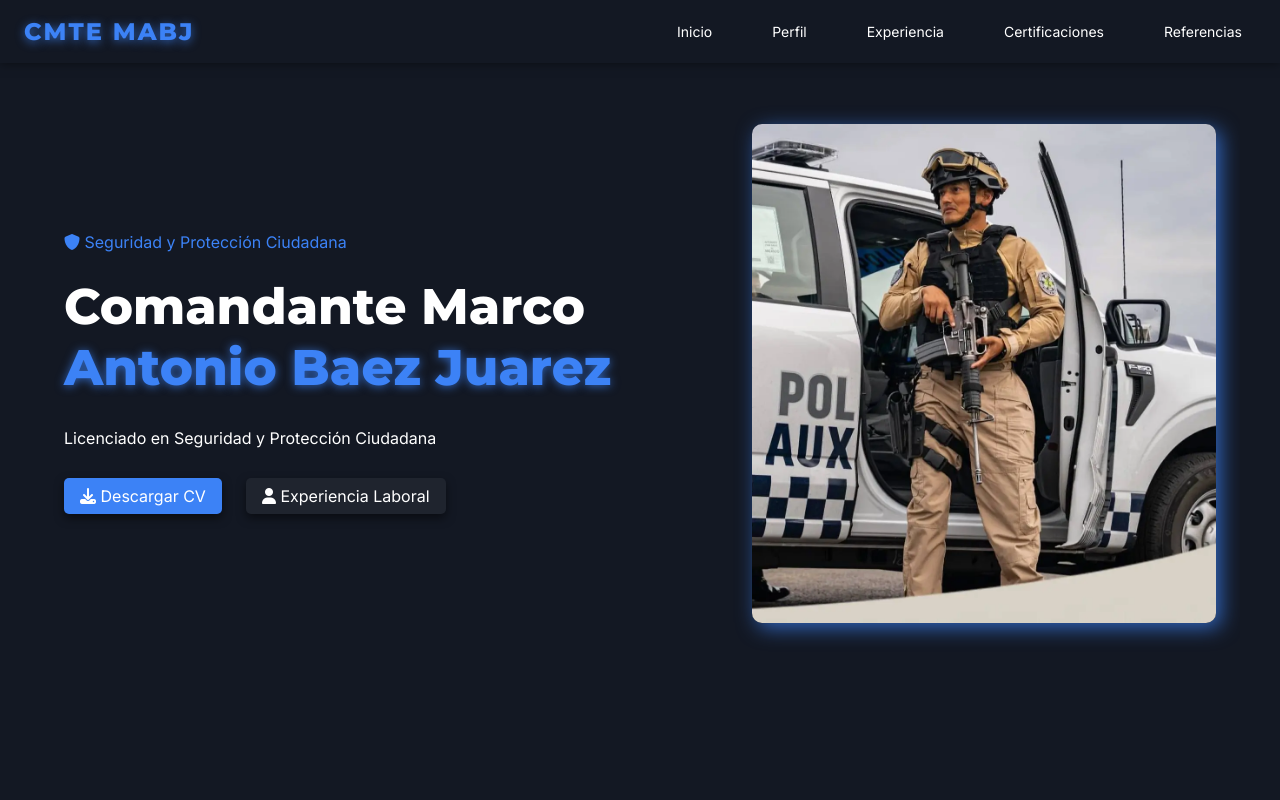
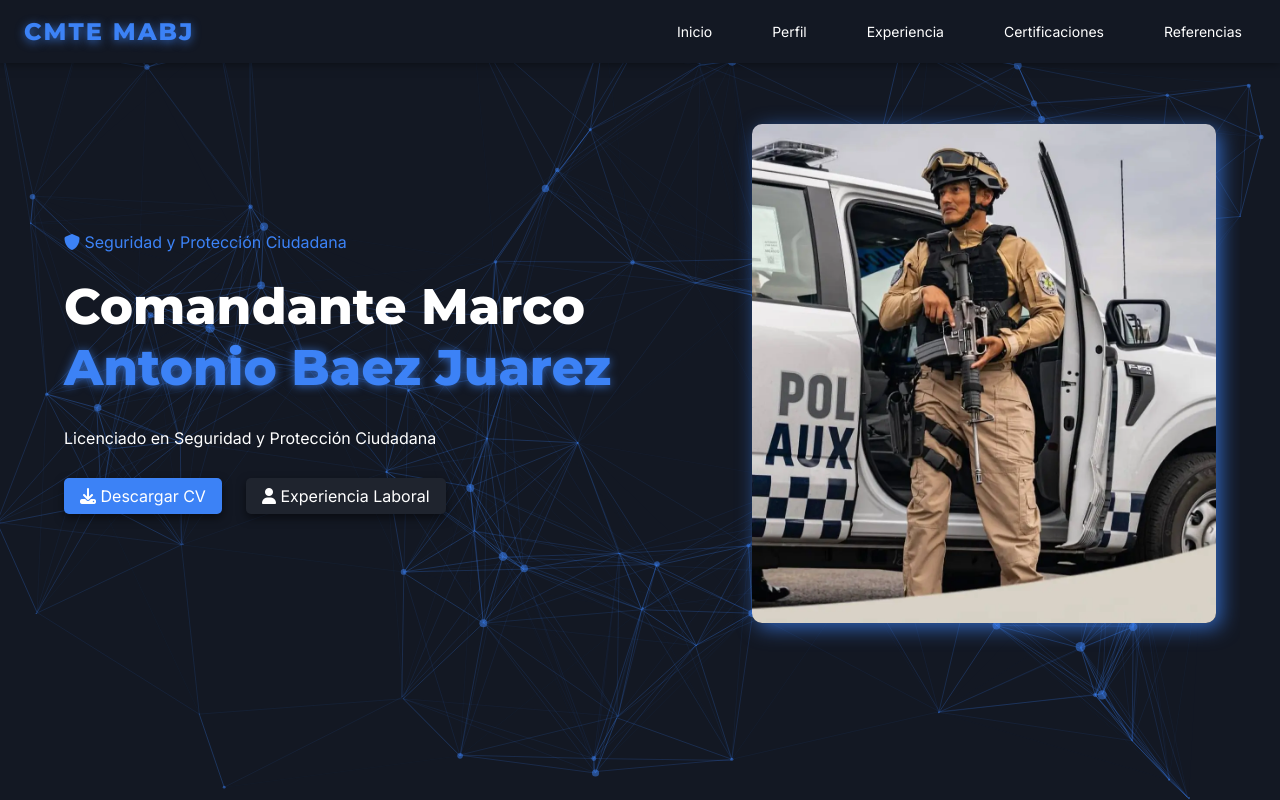
Before and after one commit to Axel-Meyrek/PORTAFOLIO-MARCO-ANTONIO-BAEZ, a website: page index.html in a window 1280 px wide. Shown: the top 800 px of the page. Drawn offline with nearby package versions, Linux system fonts and the light colour scheme; animation ran at ten frames a second.

Commit message:
Add particles

```diff
--- a/css/index.css
+++ b/css/index.css
@@ -54,6 +54,13 @@ span {
     font-family: inherit;
     color: var(--colorEnfasis);
     text-shadow: 0 1px 10px #3c83f6b5;
+}
+
+#particles-js{
+    height: 100vh;
+    width: 100%;
+    position: fixed;
+    z-index: -1;
 }
 
 .main {
--- a/index.html
+++ b/index.html
@@ -13,6 +13,7 @@
     <title>Marco Antonio Baez</title>
 </head>
 <body>
+    <div id="particles-js"></div>
     <!-- BARRA DE NAVEGACIÓN -->
     <article class="navegacion">
         <h2 class="navegacion_title">CMTE MABJ</h2>
@@ -218,9 +219,11 @@
 
 
 
-
+    <!-- PARTICLES -->
+    <script src="https://cdn.jsdelivr.net/npm/particles.js@2.0.0/particles.min.js" defer></script>
+    <script src="./js/particles.js" defer></script>
 
     <!-- SCRIPTS -->
-    <script src="https://kit.fontawesome.com/7b35ff6dce.js" crossorigin="anonymous"></script>
+    <script src="https://kit.fontawesome.com/7b35ff6dce.js" crossorigin="anonymous" defer></script>
 </body>
 </html>
--- /dev/null
+++ b/js/particles.js
@@ -0,0 +1,112 @@
+particlesJS(
+    {
+        "particles": {
+          "number": {
+            "value": 80,
+            "density": {
+              "enable": true,
+              "value_area": 800
+            }
+          },
+          "color": {
+            "value": "#3C82F6"
+          },
+          "shape": {
+            "type": "circle",
+            "stroke": {
+              "width": 0,
+              "color": "#000000"
+            },
+            "polygon": {
+              "nb_sides": 5
+            },
+            "image": {
+              "src": "img/github.svg",
+              "width": 100,
+              "height": 100
+            }
+          },
+          "opacity": {
+            "value": 0.5,
+            "random": false,
+            "anim": {
+              "enable": false,
+              "speed": 1,
+              "opacity_min": 0.1,
+              "sync": false
+            }
+          },
+          "size": {
+            "value": 5,
+            "random": true,
+            "anim": {
+              "enable": false,
+              "speed": 80,
+              "size_min": 0.1,
+              "sync": false
+            }
+          },
+          "line_linked": {
+            "enable": true,
+            "distance": 250,
+            "color": "#3C82F6",
+            "opacity": 0.4,
+            "width": 1
+          },
+          "move": {
+            "enable": true,
+            "speed": 6,
+            "direction": "none",
+            "random": false,
+            "straight": false,
+            "out_mode": "out",
+            "bounce": false,
+            "attract": {
+              "enable": false,
+              "rotateX": 600,
+              "rotateY": 1200
+            }
+          }
+        },
+        "interactivity": {
+          "detect_on": "canvas",
+          "events": {
+            "onhover": {
+              "enable": false,
+              "mode": "repulse"
+            },
+            "onclick": {
+              "enable": false,
+              "mode": "push"
+            },
+            "resize": true
+          },
+          "modes": {
+            "grab": {
+              "distance": 400,
+              "line_linked": {
+                "opacity": 1
+              }
+            },
+            "bubble": {
+              "distance": 400,
+              "size": 40,
+              "duration": 2,
+              "opacity": 8,
+              "speed": 3
+            },
+            "repulse": {
+              "distance": 200,
+              "duration": 0.4
+            },
+            "push": {
+              "particles_nb": 4
+            },
+            "remove": {
+              "particles_nb": 2
+            }
+          }
+        },
+        "retina_detect": true
+      }
+)
```
